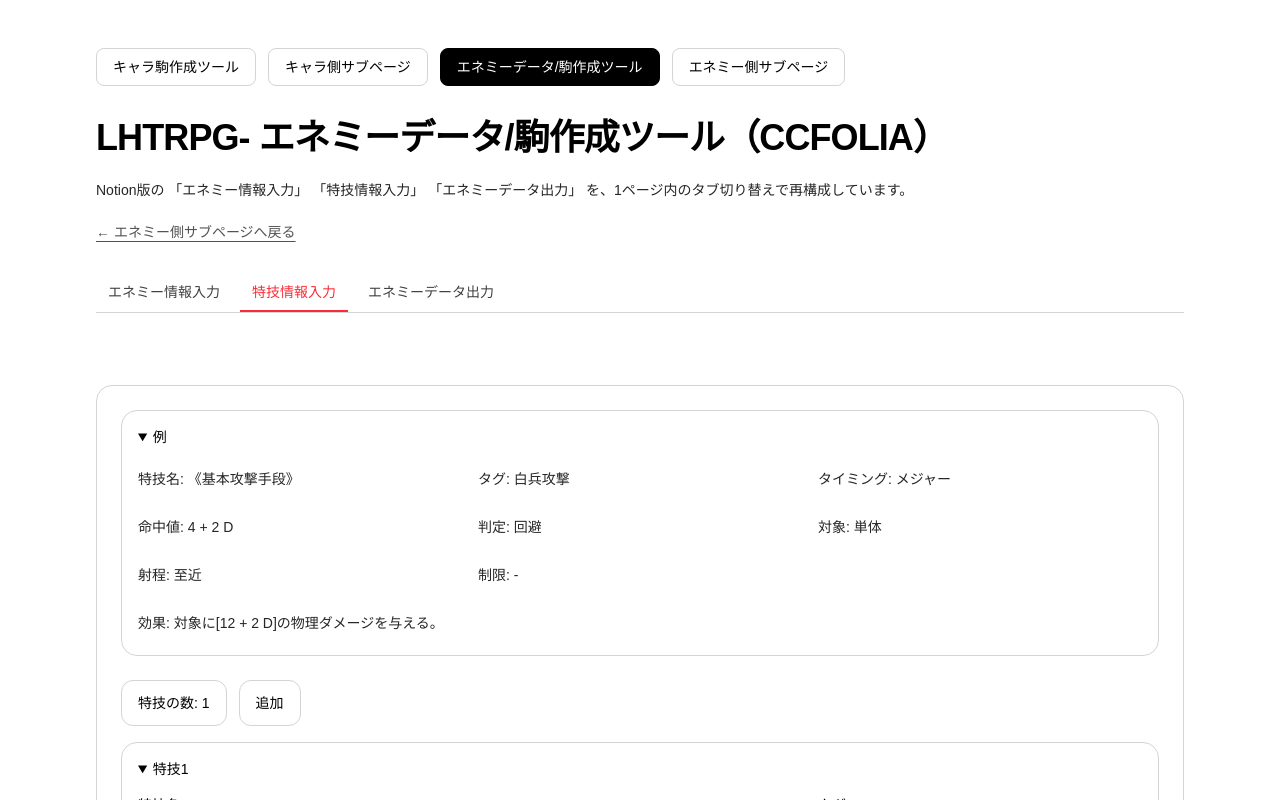
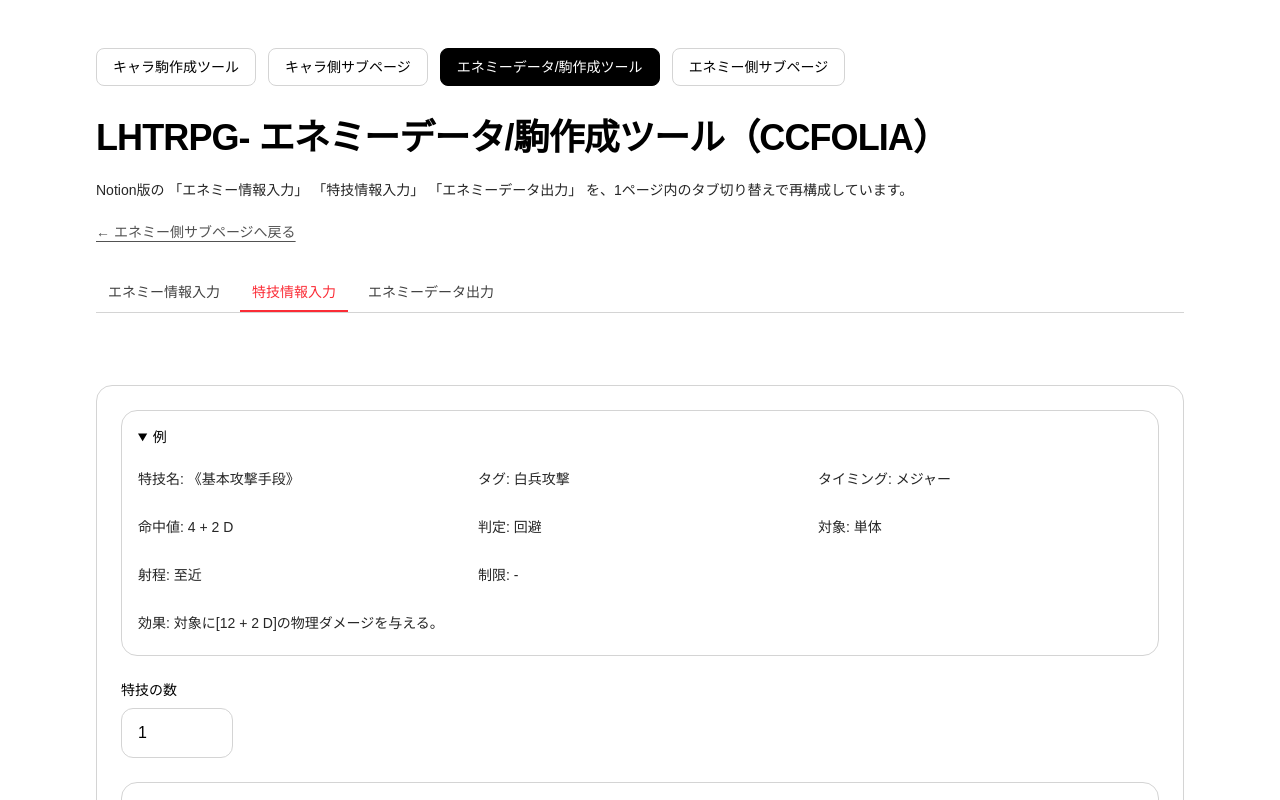
Before and after one commit to ramune428/lhtrpg_webapp_challenge, a Next.js app in the folder frontend/: page /enemy in a window 1280 px wide. Both pictures are taken after a click on the button "特技情報入力". Shown: the top 800 px of the page. Built offline with nearby package versions, Linux system fonts and the light colour scheme.

Commit message:
ページ「エネミーデータ」を更新

```diff
--- a/frontend/app/enemy/page.tsx
+++ b/frontend/app/enemy/page.tsx
@@ -273,17 +273,6 @@ export default function EnemyPage() {
     }
   };
 
-  const addSkill = () => {
-    setSkills((prev) => [...prev, withSkillRowId(createEmptySkillInput())]);
-  };
-
-  const removeSkill = (id: string) => {
-    setSkills((prev) => {
-      const next = prev.filter((skill) => skill.id !== id);
-      return next.length > 0 ? next : [withSkillRowId(createEmptySkillInput())];
-    });
-  };
-
   const addItem = () => {
     setItems((prev) => [...prev, withDropRowId(createEmptyDropItemInput())]);
   };
@@ -292,6 +281,26 @@ export default function EnemyPage() {
     setItems((prev) => {
       const next = prev.filter((item) => item.id !== id);
       return next.length > 0 ? next : [withDropRowId(createEmptyDropItemInput())];
+    });
+  };
+
+  const handleSkillCountChange = (nextCountRaw: number) => {
+    const nextCount = Math.max(1, Math.min(99, nextCountRaw));
+
+    setSkills((prev) => {
+      if (nextCount === prev.length) {
+        return prev;
+      }
+
+      if (nextCount > prev.length) {
+        const additional = Array.from(
+          { length: nextCount - prev.length },
+          () => withSkillRowId(createEmptySkillInput())
+        );
+        return [...prev, ...additional];
+      }
+
+      return prev.slice(0, nextCount);
     });
   };
 
@@ -787,35 +796,36 @@ export default function EnemyPage() {
               </details>
             ) : null}
 
-            <div className="mb-4 flex items-center gap-3">
-              <span className="rounded-xl border border-neutral-300 px-4 py-3 text-sm">
-                特技の数: {skills.length}
-              </span>
-              <button
-                type="button"
-                onClick={addSkill}
-                className="rounded-xl border border-neutral-300 px-4 py-3 text-sm transition hover:bg-neutral-50"
-              >
-                追加
-              </button>
+            <div className="mb-6 flex flex-wrap items-end gap-4">
+              <div>
+                <label className="mb-2 block text-sm font-medium">特技の数</label>
+                <input
+                  type="number"
+                  min={1}
+                  max={99}
+                  value={skills.length}
+                  onChange={(e) => handleSkillCountChange(Number(e.target.value))}
+                  className="w-28 rounded-xl border border-neutral-300 px-4 py-3 outline-none focus:border-neutral-500"
+                />
+              </div>
             </div>
 
             <div className="space-y-4">
-              {skills.map((skill, index) => (
+              {skills.map((skill, index) => {
+                const summaryName = skill.name.trim() || "（未入力）";
+
+                return (
                   <details
                     key={skill.id}
                     className="rounded-2xl border border-neutral-300 p-4"
-                  open={index === 0}
                   >
                     <summary className="cursor-pointer text-sm font-medium">
-                    特技{index + 1}
+                      特技{index + 1}：{summaryName}
                     </summary>
 
                     <div className="mt-4 grid gap-4 sm:grid-cols-2 lg:grid-cols-3">
                       <div className="sm:col-span-2">
-                      <label className="mb-2 block text-sm font-medium">
-                        特技名
-                      </label>
+                        <label className="mb-2 block text-sm font-medium">特技名</label>
                         <input
                           type="text"
                           value={skill.name}
@@ -837,14 +847,10 @@ export default function EnemyPage() {
                       </div>
 
                       <div>
-                      <label className="mb-2 block text-sm font-medium">
-                        タイミング
-                      </label>
+                        <label className="mb-2 block text-sm font-medium">タイミング</label>
                         <select
                           value={skill.timing}
-                        onChange={(e) =>
-                          updateSkill(skill.id, "timing", e.target.value)
-                        }
+                          onChange={(e) => updateSkill(skill.id, "timing", e.target.value)}
                           className="w-full rounded-xl border border-neutral-300 px-4 py-3 outline-none focus:border-neutral-500"
                         >
                           {skillTimings.map((value) => (
@@ -856,9 +862,7 @@ export default function EnemyPage() {
                       </div>
 
                       <div>
-                      <label className="mb-2 block text-sm font-medium">
-                        命中値
-                      </label>
+                        <label className="mb-2 block text-sm font-medium">命中値</label>
                         <input
                           type="text"
                           value={skill.roleAttack}
@@ -924,19 +928,10 @@ export default function EnemyPage() {
                           className="min-h-[120px] w-full rounded-xl border border-neutral-300 px-4 py-3 outline-none focus:border-neutral-500"
                         />
                       </div>
-
-                    <div className="sm:col-span-2 lg:col-span-3">
-                      <button
-                        type="button"
-                        onClick={() => removeSkill(skill.id)}
-                        className="rounded-xl border border-neutral-300 px-4 py-2 text-sm transition hover:bg-neutral-50"
-                      >
-                        削除
-                      </button>
-                    </div>
                     </div>
                   </details>
-              ))}
+                );
+              })}
             </div>
           </section>
         ) : null}
```
Lines whose indentation alone changed are shown as unchanged.
